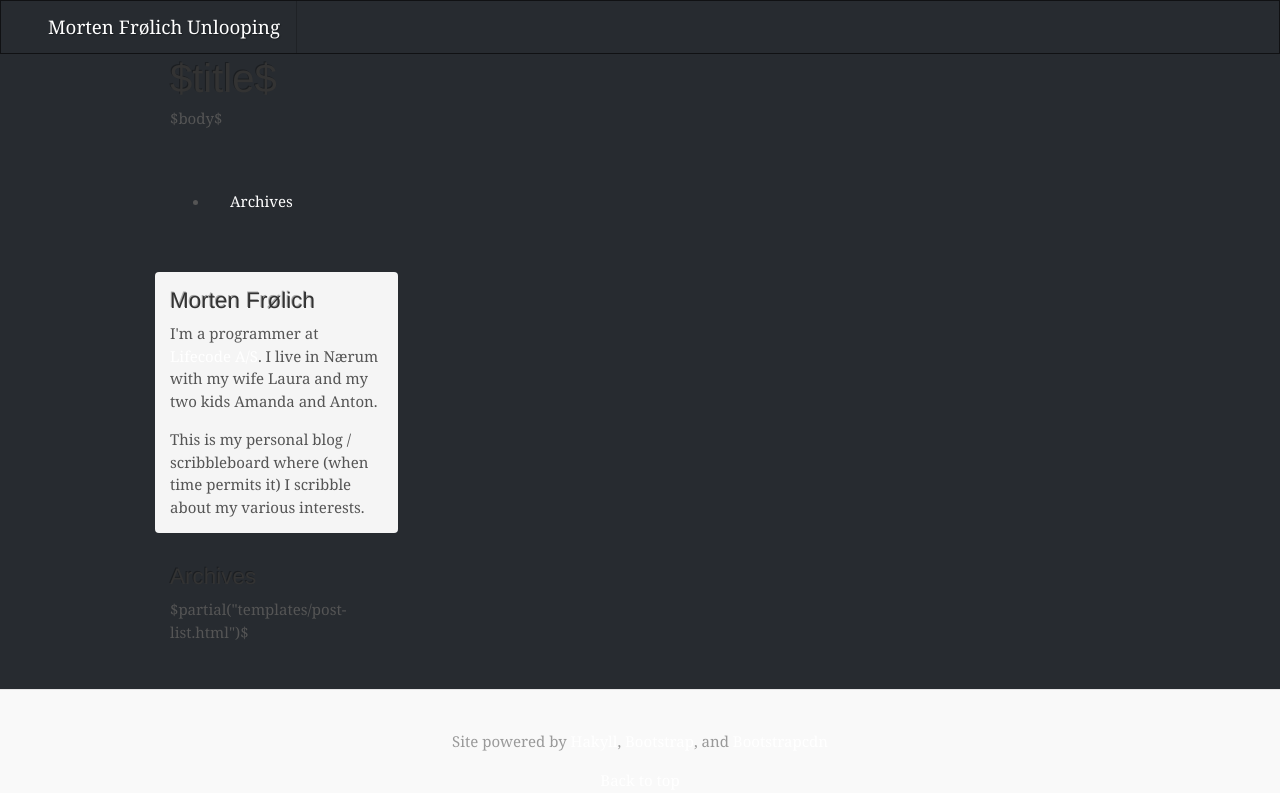
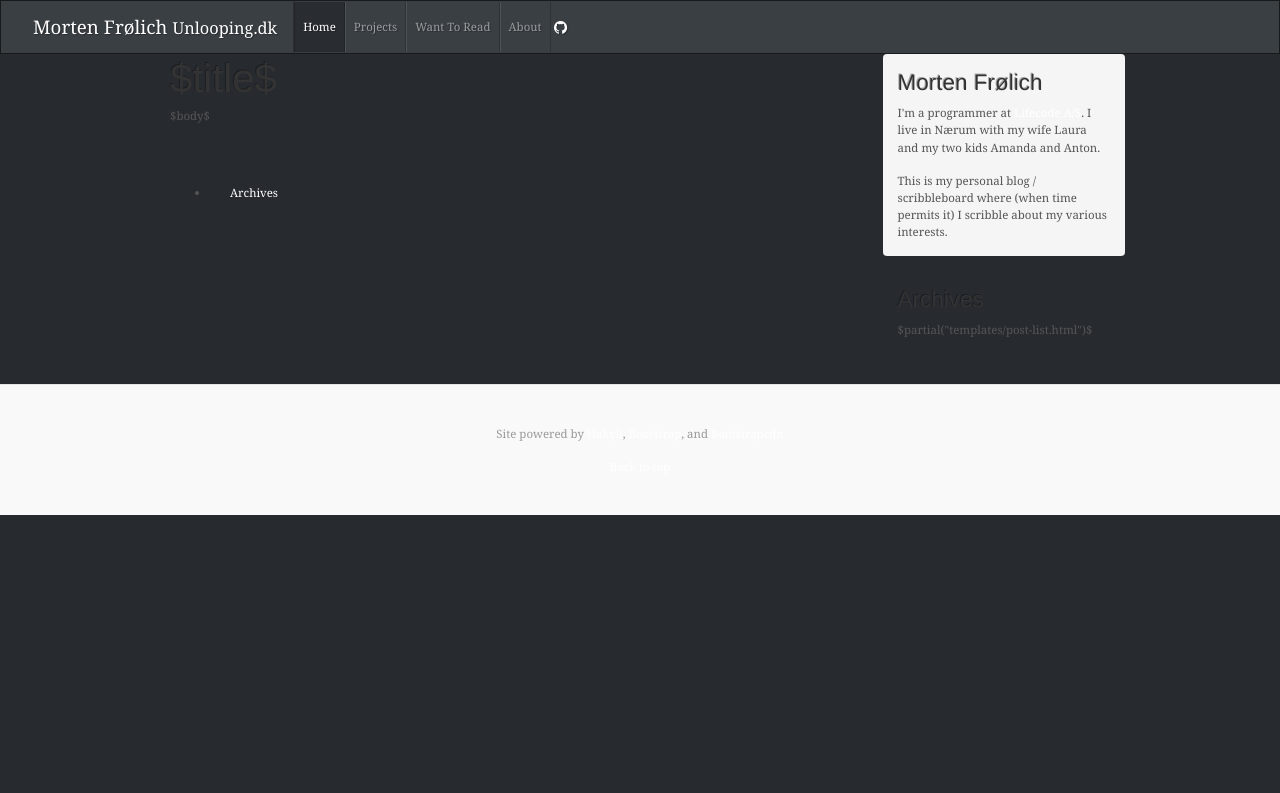
Before and after one commit to mortenfroelich/morten.unlooping.dk, a plain HTML site: page templates/default.html in a window 1280 px wide. Drawn offline with nearby package versions, Linux system fonts and the light colour scheme.

Commit message:
alright that did not quite work lets try again

```diff
--- a/templates/default.html
+++ b/templates/default.html
@@ -26,27 +26,35 @@
   </head>
 
   <body>
-    <nav class="navbar navbar-default navbar-static-top">
-      <div class="container-fluid">
-        <div class="navbar-header">
-          <a class="navbar-brand" href="#">Morten Frølich Unlooping</a>
-        </div>
-        <div class="collapse navbar-collapse" id="bs-example-navbar-collapse-1">
-          <ul class="nav navbar-nav">
-            <li><a href="/">Home</a></li>
-            <li><a href="/projects.html">Projects</a></li>
-            <li><a href="/wanttoread.html">Want To Read</a></li>
-            <li><a href="/challenge.html">Challenge</a></li>
-          </ul>
-          <ul class="nav navbar-nav navbar-right">
-            <li><a href="http://github.com/mortenfroelich"><i class="fa fa-github fa-lg fa-fw"></i></a></li>
-          </ul>
-        </div>
+    <nav class="navbar navbar-expand-lg navbar-dark bg-primary">
+      <a class="navbar-brand" href="#">Morten Frølich <small>Unlooping.dk<small></a>
+      <button class="navbar-toggler" type="button" data-toggle="collapse" data-target="#navbarColor01" aria-controls="navbarColor01" aria-expanded="false" aria-label="Toggle navigation">
+        <span class="navbar-toggler-icon"></span>
+      </button>
+
+      <div class="collapse navbar-collapse" id="navbarColor01">
+        <ul class="navbar-nav mr-auto">
+          <li class="nav-item active">
+            <a class="nav-link" href="/">Home <span class="sr-only">(current)</span></a>
+          </li>
+          <li class="nav-item">
+            <a class="nav-link" href="/projects.html">Projects</a>
+          </li>
+          <li class="nav-item">
+            <a class="nav-link" href="/wanttoread.html">Want To Read</a>
+          </li>
+          <li class="nav-item">
+            <a class="nav-link" href="c">About</a>
+          </li>
+        </ul>
+        <ul class="nav navbar-nav navbar-right">
+          <li><a href="http://github.com/mortenfroelich"><i class="fa fa-github fa-lg fa-fw"></i></a></li>
+        </ul>
       </div>
     </nav>
     <div class="container">
       <div class="row">
-        <div class="col-md-10 col-md-offset-1">
+        <div class="col-md-9 col-md-offset-1">
           <div class="blog-post">
             <h2 class="blog-post-title">$title$</h2>
 
@@ -87,7 +95,7 @@
 
 
     <!-- Bootstrap core JavaScript
-    ================================================== -->
+         ================================================== -->
     <!-- Placed at the end of the document so the pages load faster -->
     <script src="https://ajax.googleapis.com/ajax/libs/jquery/1.11.2/jquery.min.js"></script>
     <script src="../../dist/js/bootstrap.min.js"></script>
```
